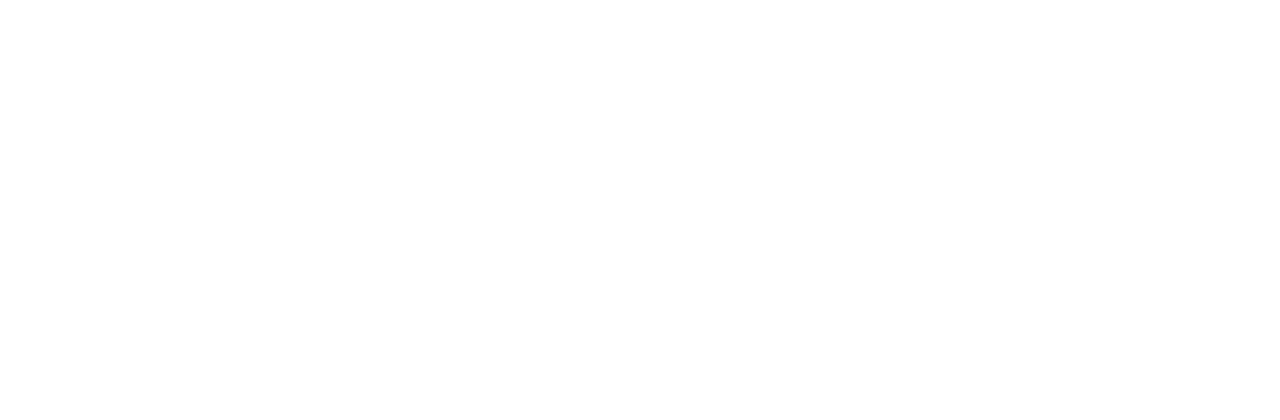
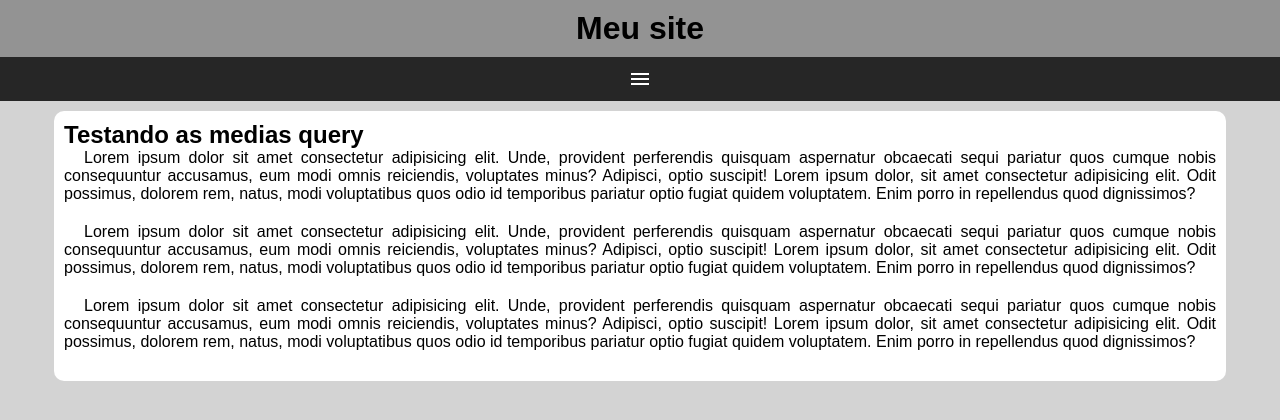
Before and after one commit to MatheusClaubert/trilha-do-frontend, a plain HTML site: page mediaqueries/mq005/index.html in a window 1280 px wide. Drawn offline with nearby package versions, Linux system fonts and the light colour scheme.

Commit message:
menu hamburguer finalizado

```diff
--- /dev/null
+++ b/mediaqueries/mq005/estilos/style.css
@@ -0,0 +1,78 @@
+@charset "UTF-8";
+
+* {
+    font-family: Arial, Helvetica, sans-serif;
+    margin: 0px;
+    padding: 0px;
+}
+
+body,
+html {
+    background-color: lightgray;
+}
+
+header {
+    background-color: rgb(147, 147, 147);
+}
+
+i#burguer {
+    background-color: rgb(38, 38, 38);
+    color: white;
+    display: block;
+    text-align: center;
+    padding: 10px;
+}
+
+i#burguer:hover {
+    background-color: white;
+    color: black;
+    cursor: pointer;
+}
+
+header>h1 {
+    padding: 10px;
+    text-align: center;
+
+}
+
+menu {
+    display: none;
+}
+
+menu>ul {
+    list-style-type: none;
+}
+
+menu>ul>li>a {
+    display: block;
+    padding: 10px;
+    text-decoration: none;
+    text-align: center;
+    background-color: rgb(83, 83, 83);
+    color: white;
+    border-top: 2px solid gray;
+}
+
+menu>ul>li>a:hover {
+    background-color: gray;
+    color: black;
+}
+
+main {
+    width: 90vw;
+    background-color: white;
+    margin: auto;
+    padding: 10px;
+    border-radius: 10px;
+    margin-top: 10px;
+}
+
+article>h1 {
+    padding-bottom: 20px;
+}
+
+article>p {
+    text-align: justify;
+    margin-bottom: 20px;
+    text-indent: 20px;
+}
--- a/mediaqueries/mq005/index.html
+++ b/mediaqueries/mq005/index.html
@@ -4,11 +4,56 @@
 <head>
     <meta charset="UTF-8">
     <meta name="viewport" content="width=device-width, initial-scale=1.0">
-    <title></title>
+    <title>Media Query</title>
+    <link href="https://fonts.googleapis.com/css2?family=Material+Symbols+Outlined" rel="stylesheet" />
+    <link rel="stylesheet" href="estilos/style.css">
 </head>
 
 <body>
+    <header>
+        <h1>Meu site</h1>
+        <i id="burguer" class="material-symbols-outlined" onclick="clickMenu()">menu</i>
+        <menu id="items">
+            <ul>
+                <li><a href="#">Opção 1</a></li>
+                <li><a href="#">Opção 2</a></li>
+                <li><a href="#">Opção 3</a></li>
+                <li><a href="#">Opção 4</a></li>
+                <li><a href="#">Opção 5</a></li>
+            </ul>
+        </menu>
+    </header>
+    <main>
+        <article>
+            <h2>Testando as medias query</h2>
+            <p>Lorem ipsum dolor sit amet consectetur adipisicing elit. Unde, provident perferendis quisquam aspernatur
+                obcaecati sequi pariatur quos cumque nobis consequuntur accusamus, eum modi omnis reiciendis, voluptates
+                minus? Adipisci, optio suscipit! Lorem ipsum dolor, sit amet consectetur adipisicing elit. Odit
+                possimus, dolorem rem, natus, modi voluptatibus quos odio id temporibus pariatur optio fugiat quidem
+                voluptatem. Enim porro in repellendus quod dignissimos?</p>
+            <p>Lorem ipsum dolor sit amet consectetur adipisicing elit. Unde, provident perferendis quisquam aspernatur
+                obcaecati sequi pariatur quos cumque nobis consequuntur accusamus, eum modi omnis reiciendis, voluptates
+                minus? Adipisci, optio suscipit! Lorem ipsum dolor, sit amet consectetur adipisicing elit. Odit
+                possimus, dolorem rem, natus, modi voluptatibus quos odio id temporibus pariatur optio fugiat quidem
+                voluptatem. Enim porro in repellendus quod dignissimos?</p>
+            <p>Lorem ipsum dolor sit amet consectetur adipisicing elit. Unde, provident perferendis quisquam aspernatur
+                obcaecati sequi pariatur quos cumque nobis consequuntur accusamus, eum modi omnis reiciendis, voluptates
+                minus? Adipisci, optio suscipit! Lorem ipsum dolor, sit amet consectetur adipisicing elit. Odit
+                possimus, dolorem rem, natus, modi voluptatibus quos odio id temporibus pariatur optio fugiat quidem
+                voluptatem. Enim porro in repellendus quod dignissimos?</p>
 
+
+        </article>
+    </main>
+    <script>
+        function clickMenu() {
+            if (items.style.display == 'block') {
+                items.style.display = 'none';
+            } else {
+                items.style.display = 'block';
+            }
+        }
+    </script>
 </body>
 
 </html>
```
